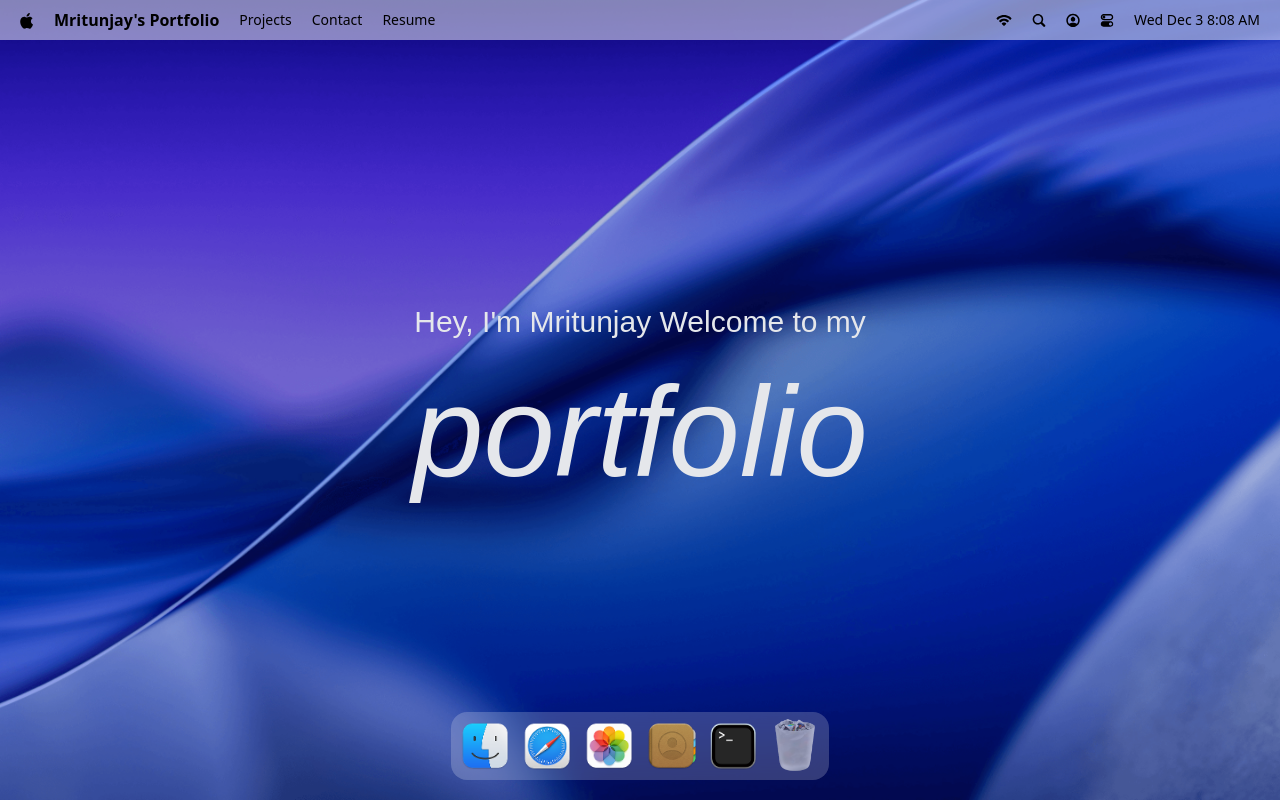
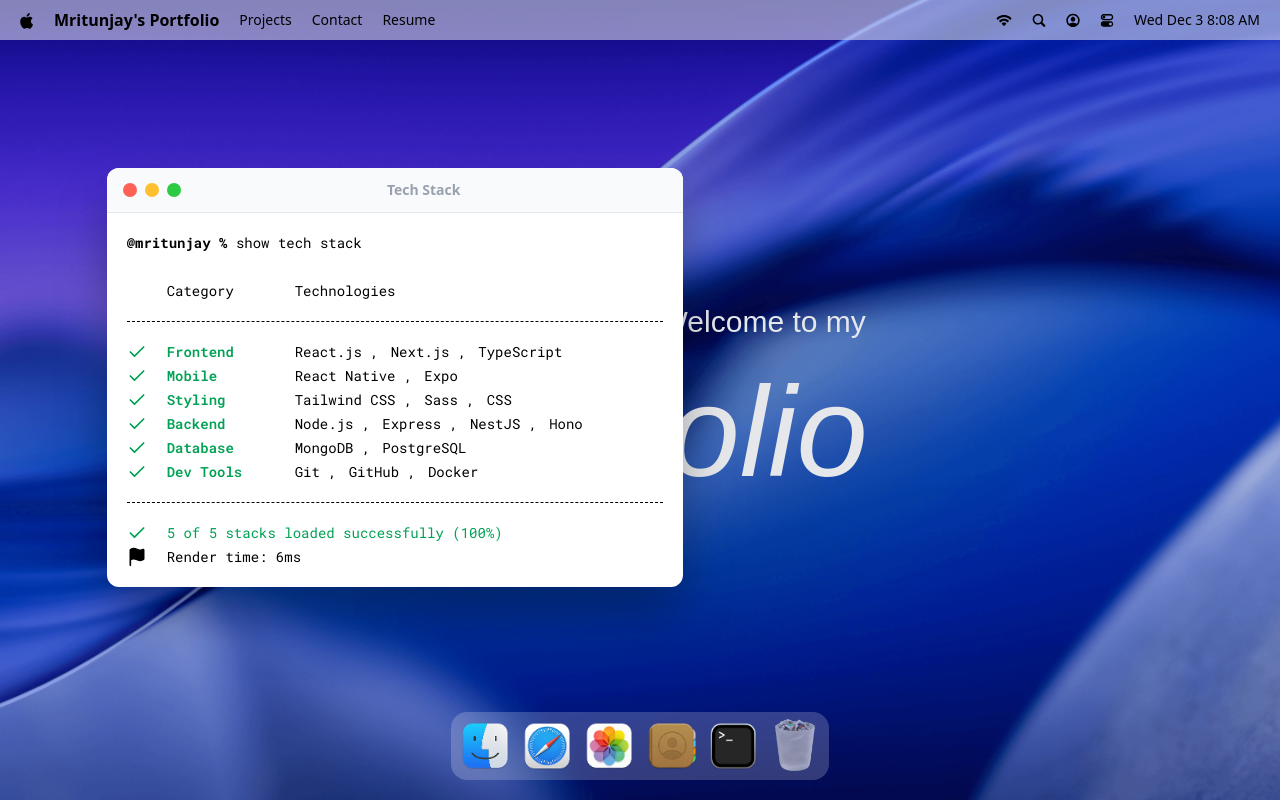
Before and after one commit to mritunjay226/MacOs-Portfolio, a React (Vite) app: page / in a window 1280 px wide. Both pictures are taken after a click on the button 733 px from the left and 746 px from the top of the page. Built offline with nearby package versions, Linux system fonts and the light colour scheme; a web font is replaced by a local one.

Commit message:
implement a hoc for managing window states and add the first window component terminal

```diff
--- a/package.json
+++ b/package.json
@@ -14,11 +14,13 @@
     "@tailwindcss/vite": "^4.1.17",
     "dayjs": "^1.11.19",
     "gsap": "^3.13.0",
+    "immer": "^11.0.1",
     "lucide-react": "^0.555.0",
     "react": "^19.2.0",
     "react-dom": "^19.2.0",
     "react-tooltip": "^5.30.0",
-    "tailwindcss": "^4.1.17"
+    "tailwindcss": "^4.1.17",
+    "zustand": "^5.0.9"
   },
   "devDependencies": {
     "@eslint/js": "^9.39.1",
--- a/src/App.jsx
+++ b/src/App.jsx
@@ -1,11 +1,17 @@
 import {Dock, Navbar, Welcome} from "@components"
+import { Terminal } from "@windows";
+import gsap from "gsap";
+import { Draggable } from "gsap/Draggable"
 
+gsap.registerPlugin(Draggable);
 const App = () => {
   return (
     <main>
         <Navbar/>
         <Welcome />
         <Dock />
+
+        <Terminal />
     </main>
   )
 }
--- a/src/components/Dock.jsx
+++ b/src/components/Dock.jsx
@@ -1,10 +1,12 @@
 import { dockApps } from "@constants"
 import { useGSAP } from "@gsap/react"
+import useWindowStore from "@store/window"
 import gsap from "gsap"
 import { useRef } from "react"
 import { Tooltip } from "react-tooltip"
 
 const Dock = () => {
+  const {openWindow, closeWindow, windows} = useWindowStore();
   const dockRef = useRef(null)
 
   useGSAP(() => {
@@ -57,7 +59,18 @@
     }
   },[]);
 
-  const toggleApp = (app) => { }
+  const toggleApp = (app) => {
+    if(!app.canOpen) return;
+    const window = windows[app.id];
+
+    if(window.isOpen){
+      closeWindow(app.id);
+    }else{
+      openWindow(app.id);
+    }
+
+    console.log(windows);
+   }
   return (
     <section id="dock">
       <div ref={dockRef} className="dock-container">
--- /dev/null
+++ b/src/components/WindowControls.jsx
@@ -0,0 +1,14 @@
+import useWindowStore from "@store/window"
+
+const WindowControls = ({ target}) => {
+    const {closeWindow} = useWindowStore();
+  return (
+    <div id="window-controls">
+        <div className="close" onClick={() => closeWindow(target)} />
+        <div className="minimize" />
+        <div className="maximize" />
+    </div>
+  )
+}
+
+export default WindowControls
--- a/src/components/index.js
+++ b/src/components/index.js
@@ -1,5 +1,6 @@
 import Navbar from "./Navbar"
 import Welcome from "./Welcome"
 import Dock from "./Dock"
+import WindowControls from "./WindowControls"
 
-export {Navbar, Welcome, Dock}
+export {Navbar, Welcome, Dock, WindowControls}
--- /dev/null
+++ b/src/hoc/WindowWrapper.jsx
@@ -0,0 +1,61 @@
+import { useGSAP } from "@gsap/react";
+import useWindowStore from "@store/window"
+import gsap from "gsap";
+import { Draggable } from "gsap/Draggable";
+import { useEffect, useLayoutEffect, useRef } from "react";
+
+const WindowWrapper = (Component, windowKey) => {
+    const Wrapped = (props) => {
+        const { focusWindow, windows } = useWindowStore();
+        const { isOpen, zIndex } = windows[windowKey];
+        const ref = useRef(null)
+
+        useEffect(() => {
+            if (isOpen) {
+                focusWindow(windowKey);
+            }
+        }, [isOpen]);
+
+        useGSAP(() => {
+            const el = ref.current;
+            if(!el || !isOpen) return;
+
+            el.style.display = "block";
+
+            gsap.fromTo(el, {scale: 0.8, opacity: 0, y: 40 }, {scale:
+                1, opacity:1, duration:0.4, ease:"power3.out"
+            })
+        }, [isOpen])
+
+        useGSAP(() => {
+            const el = ref.current;
+            if(!el) return;
+
+            const [instance] = Draggable.create(el, { onPress: () => focusWindow(windowKey) })
+
+            return () => instance.kill();
+        }, [])
+
+        useLayoutEffect(() => {
+            const el = ref.current;
+            if(!el) return;
+            el.style.display = isOpen ? "block" : "none";
+        }, [isOpen])
+        return (
+            <section
+                id={windowKey}
+                ref={ref}
+                style={{ zIndex }}
+                className="absolute"
+            >
+                <Component {...props} />
+            </section>
+        )
+    };
+
+    Wrapped.displayName = `WindowWrapper(${Component.displayName ||
+        Component.name || "Component"}`;
+    return Wrapped;
+}
+
+export default WindowWrapper
--- /dev/null
+++ b/src/store/window.js
@@ -0,0 +1,38 @@
+import { INITIAL_Z_INDEX, WINDOW_CONFIG } from "@constants";
+import { create } from "zustand";
+import {immer} from "zustand/middleware/immer";
+const useWindowStore = create(
+    immer((set) => ({
+        windows: WINDOW_CONFIG,
+        nextZIndex: INITIAL_Z_INDEX + 1,
+
+        openWindow: (windowkey, data = null) => {
+            set((state) =>{
+            const win = state.windows[windowkey];
+            if(!win) return;
+            win.isOpen = true;
+            win.zIndex = state.nextZIndex;
+            win.data = data ?? win.data;
+            state.nextZIndex++;
+            });
+        },
+        closeWindow: (windowkey) => {
+            set((state) => {
+            const win = state.windows[windowkey];
+            if(!win) return;
+            win.isOpen = false;
+            win.zIndex = INITIAL_Z_INDEX;
+            win.data = null;
+            });
+        },
+        focusWindow: (windowkey) => {
+            set((state) => {
+            const win = state.windows[windowkey];
+            if(!win) return;
+            win.zIndex = state.nextZIndex++;
+            });
+        }
+    }))
+);
+
+export default useWindowStore;
--- /dev/null
+++ b/src/windows/Terminal.jsx
@@ -0,0 +1,55 @@
+import { WindowControls } from "@components"
+import { techStack } from "@constants"
+import WindowWrapper from "@hoc/WindowWrapper"
+import { Check, Flag } from "lucide-react"
+
+const Terminal = () => {
+    return (
+        <>
+            <div id="window-header">
+                <WindowControls target="terminal" />
+                <h2>Tech Stack</h2>
+            </div>
+
+            <div className="techstack">
+                <p>
+                    <span className="font-bold">@mritunjay % </span>
+                    show tech stack
+                </p>
+
+                <div className="label">
+                    <p className="w-32">Category</p>
+                    <p>Technologies</p>
+                </div>
+
+                <ul className="content">
+                    {techStack.map(({category, items}) => (
+                        <li key={category} className="flex items-center">
+                            <Check className="check" size={20} />
+                            <h3>{category}</h3>
+                            <ul>
+                                {items.map((item, i) => (
+                                    <li key={i}>{item} {i < items.length - 1 ? "," : ""}</li>
+                                ))}
+                            </ul>
+                        </li>
+                    ))}
+                </ul>
+
+                <div className="footnote">
+                    <p>
+                        <Check size={20} /> 5 of 5 stacks loaded successfully (100%)
+                    </p>
+
+                    <p className="text-black">
+                        <Flag size={20} fill="black"/> Render time: 6ms
+                    </p>
+                </div>
+            </div>
+        </>
+    )
+}
+
+const TerminalWindow = WindowWrapper(Terminal, "terminal")
+
+export default TerminalWindow
--- /dev/null
+++ b/src/windows/index.js
@@ -0,0 +1,3 @@
+import Terminal from "./Terminal";
+
+export {Terminal};
```
Also changed, not shown: 1 other file (tests, documents, lock files or other folders).
